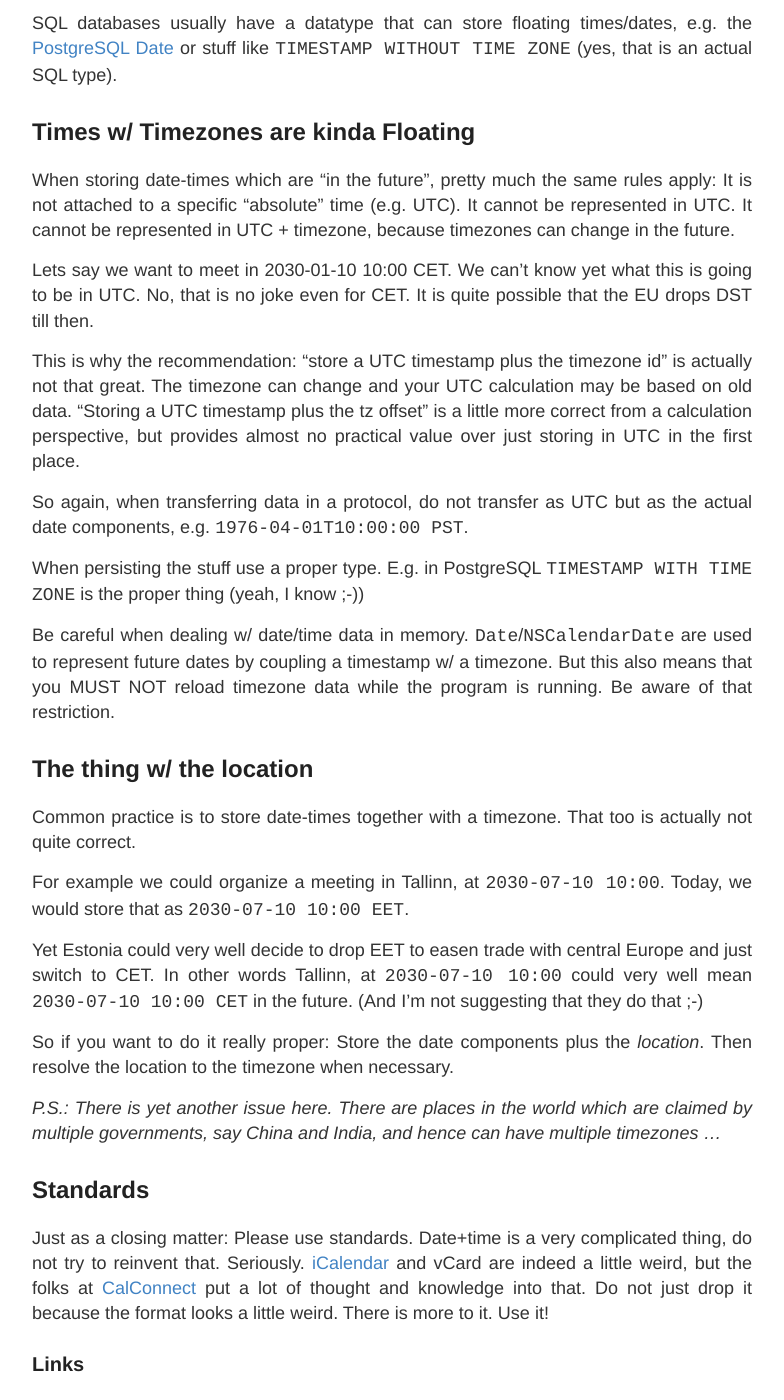
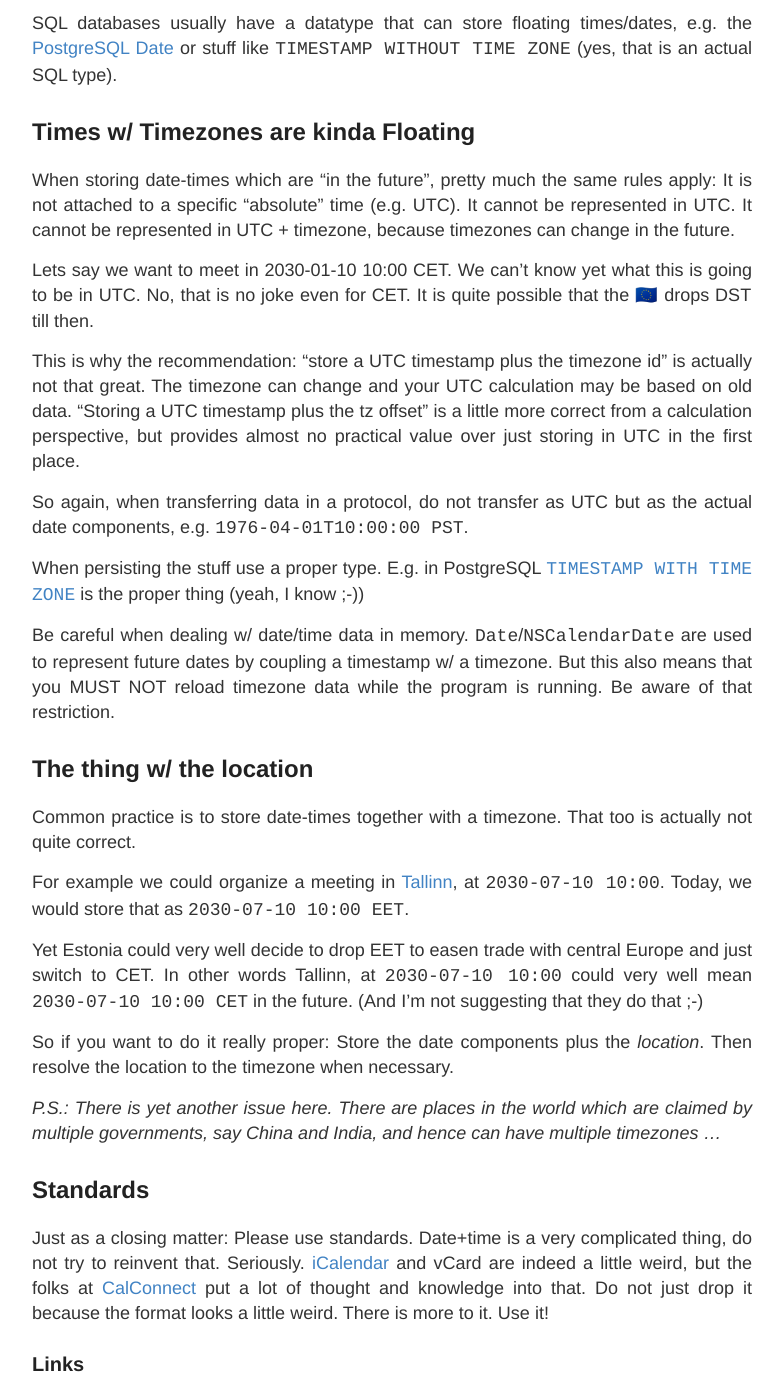
Before and after one commit to AlwaysRightInstitute/alwaysrightinstitute.github.io, a Jekyll site: the page built from _posts/2018-01-09-time-is-crazy.md, in a window 1280 px wide and 1400 px high, scrolled down 2638 px. Shown: the whole window, without its empty margins (248-1032 px from the left). Built offline with Jekyll 4.4.1, drawn with Linux system fonts in a browser that asks for light colours; some of the changed lines change nothing that is shown.

Commit message:
More links
...

```diff
--- a/_posts/2018-01-09-time-is-crazy.md
+++ b/_posts/2018-01-09-time-is-crazy.md
@@ -147,7 +147,7 @@ the future.
 
 Lets say we want to meet in 2030-01-10 10:00 CET.
 We can't know yet what this is going to be in UTC.
-No, that is no joke even for CET. It is quite possible that the EU
+No, that is no joke even for CET. It is quite possible that the 🇪🇺
 drops DST till then.
 
 This is why the recommendation: "store a UTC timestamp plus the timezone id"
@@ -161,7 +161,7 @@ So again, when transferring data in a protocol, do not transfer as UTC but
 as the actual date components, e.g. `1976-04-01T10:00:00 PST`.
 
 When persisting the stuff use a proper type. E.g. in PostgreSQL
-`TIMESTAMP WITH TIME ZONE`
+[`TIMESTAMP WITH TIME ZONE`](https://www.postgresql.org/docs/12/datatype-datetime.html)
 is the proper thing (yeah, I know ;-))
 
 Be careful when dealing w/ date/time data in memory.
@@ -176,7 +176,8 @@ while the program is running. Be aware of that restriction.
 Common practice is to store date-times together with a timezone.
 That too is actually not quite correct.
 
-For example we could organize a meeting in Tallinn, at `2030-07-10 10:00`.
+For example we could organize a meeting in
+[Tallinn](https://en.wikipedia.org/wiki/Tallinn), at `2030-07-10 10:00`.
 Today, we would store that as `2030-07-10 10:00 EET`.
 
 Yet Estonia could very well decide to drop EET to easen trade with central
```
